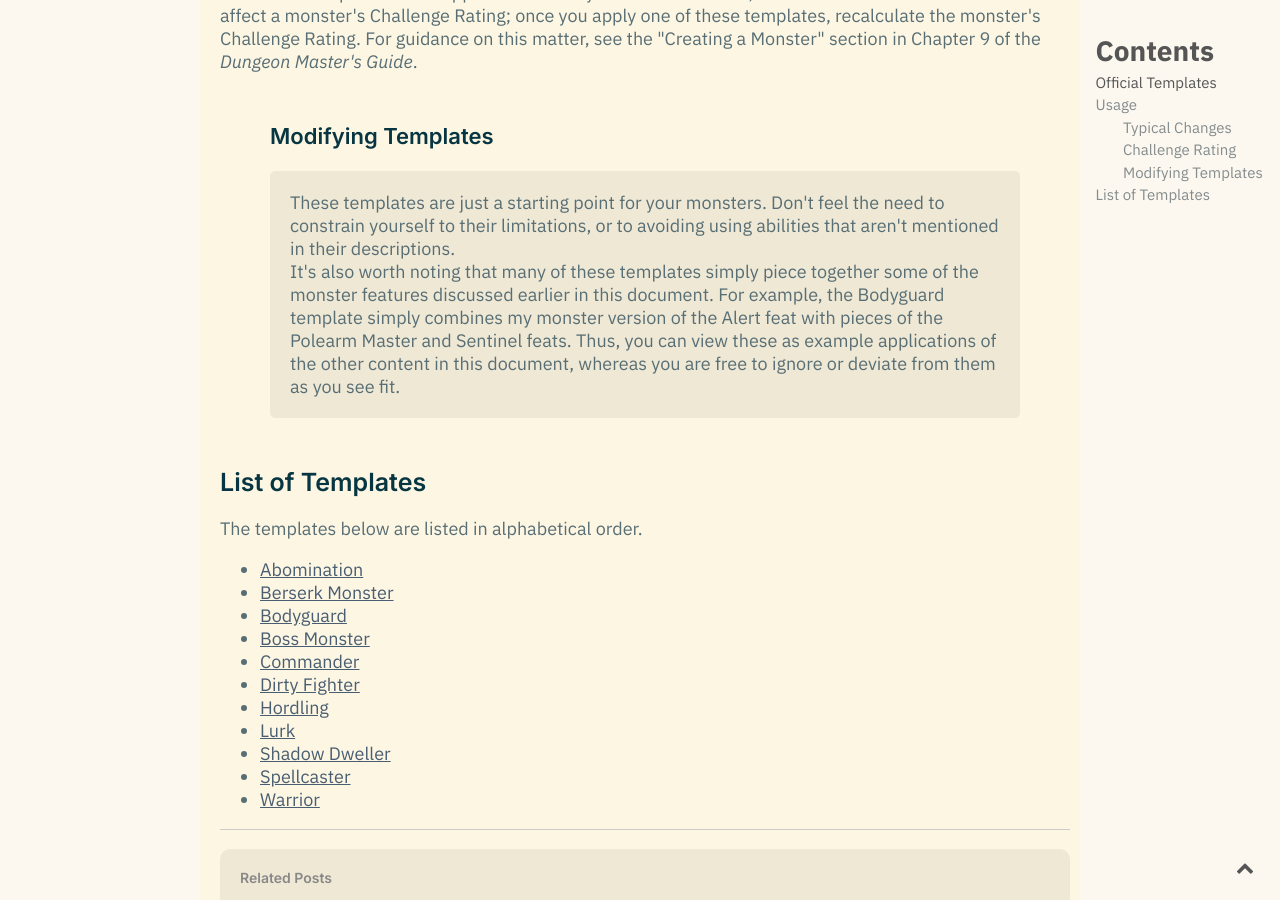
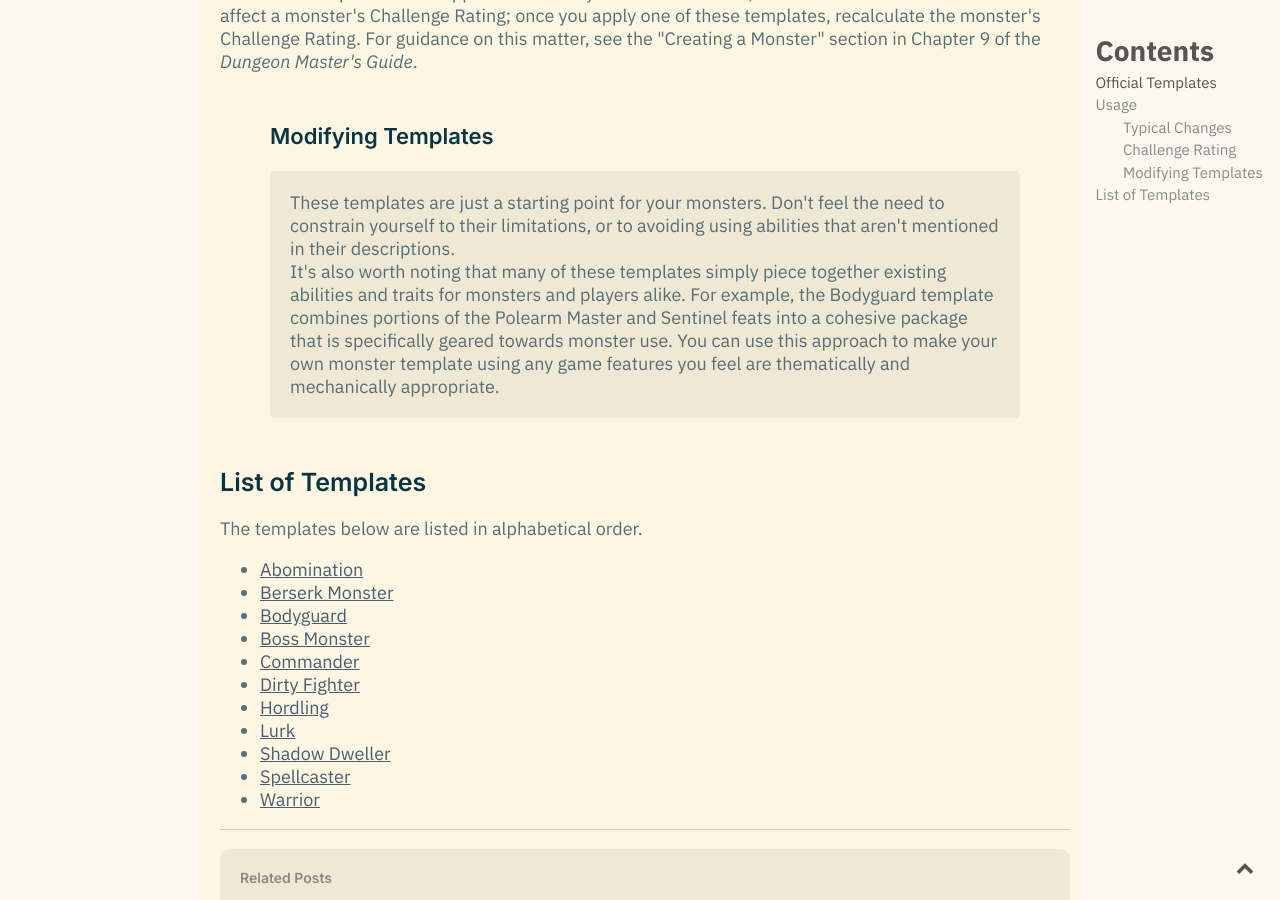
Before and after one commit to 5egeneral/compendium, a Jekyll site: the page built from _notes/20210601-Creature Templates.md, in a window 1280 px wide and 900 px high, scrolled down 1589 px. Built offline with Jekyll 4.4.1, drawn with Linux system fonts in a browser that asks for light colours; the table of contents is made by our own code.

Commit message:
Update 20210601-Creature Templates.md

```diff
--- a/_notes/20210601-Creature Templates.md
+++ b/_notes/20210601-Creature Templates.md
@@ -33,7 +33,7 @@ Because a template can be applied to so many different monsters, there is no lis
 > ### Modifying Templates
 > These templates are just a starting point for your monsters. Don't feel the need to constrain yourself to their limitations, or to avoiding using abilities that aren't mentioned in their descriptions.
 > <br>
-> It's also worth noting that many of these templates simply piece together some of the monster features discussed earlier in this document. For example, the Bodyguard template simply combines my monster version of the Alert feat with pieces of the Polearm Master and Sentinel feats. Thus, you can view these as example applications of the other content in this document, whereas you are free to ignore or deviate from them as you see fit.
+> It's also worth noting that many of these templates simply piece together existing abilities and traits for monsters and players alike. For example, the Bodyguard template combines portions of the Polearm Master and Sentinel feats into a cohesive package that is specifically geared towards monster use. You can use this approach to make your own monster template using any game features you feel are thematically and mechanically appropriate.
 
 ## List of Templates
 The templates below are listed in alphabetical order.
```
